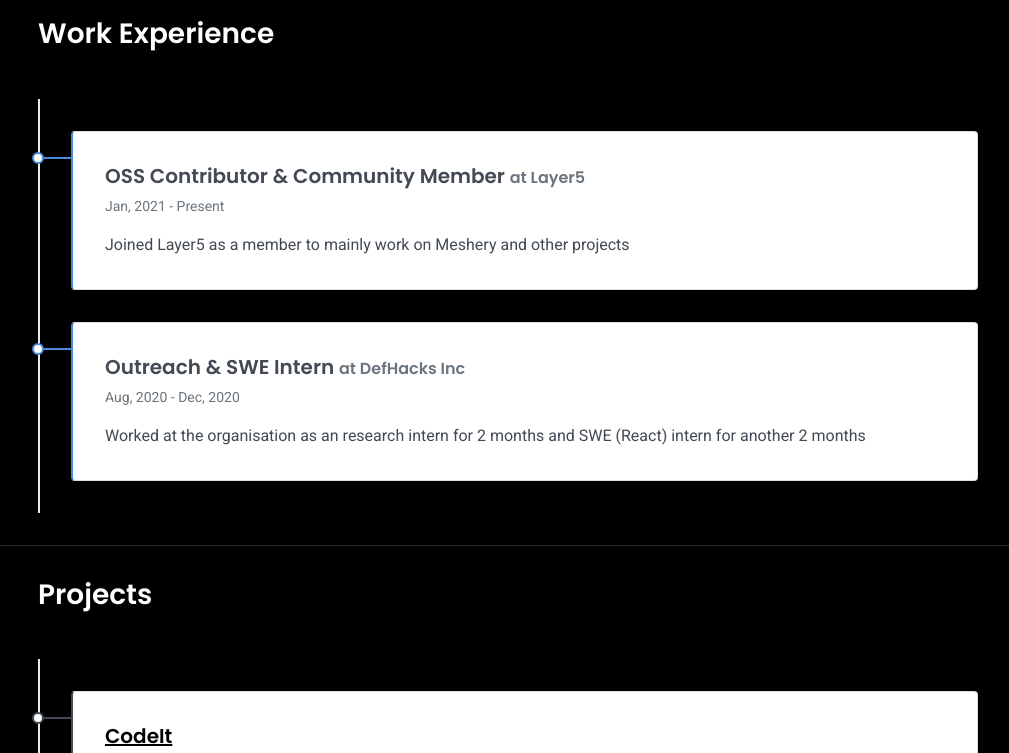
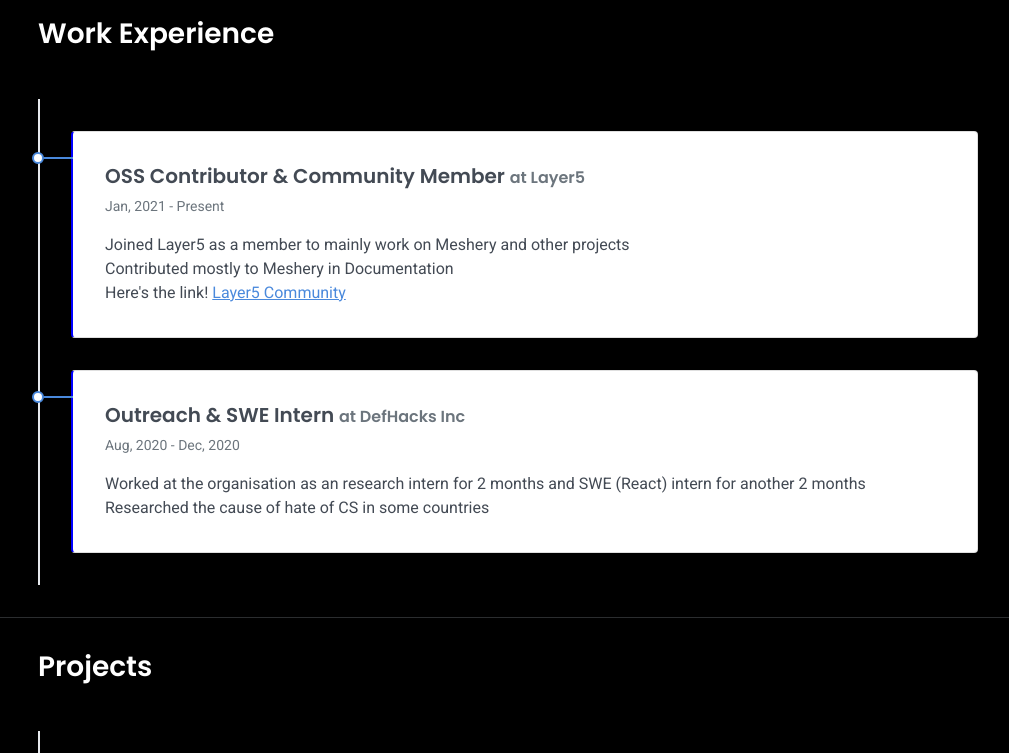
Before and after one commit to alphaX86/alphax86.github.io, a plain HTML site: page index.html in a window 1280 px wide. Shown: the part 1680-2433 px from the top of the page, without its empty margins (132-1141 px from the left). Drawn offline with Linux system fonts and the light colour scheme.

Commit message:
Add Layer5 link

```diff
--- a/css/main.css
+++ b/css/main.css
@@ -39,7 +39,7 @@
   z-index: 1; }
 
 .timeline-card-primary {
-  border-left-color: #4A89DC; }
+  border-left-color: blue; }
 
 .timeline-card-primary:before {
   border-color: #4A89DC; }
@@ -48,7 +48,7 @@
   background-color: #4A89DC; }
 
 .timeline-card-success {
-  border-left-color: #37BC9B; }
+  border-left-color: green; }
 
 .timeline-card-success:before {
   border-color: #37BC9B; }
--- a/index.html
+++ b/index.html
@@ -187,6 +187,8 @@
           <div class="h5 mb-1">OSS Contributor & Community Member <span class="text-muted h6">at Layer5</span></div>
           <div class="text-muted text-small mb-2">Jan, 2021 - Present</div>
           <div>Joined Layer5 as a member to mainly work on Meshery and other projects</div>
+          <div>Contributed mostly to Meshery in Documentation</div>
+          <div>Here's the link! <a href="https://layer5.io/community/members">Layer5 Community</a></div>
         </div>
       </div>
       <div class="timeline-card timeline-card-primary card shadow-sm">
@@ -194,6 +196,7 @@
           <div class="h5 mb-1">Outreach & SWE Intern <span class="text-muted h6">at DefHacks Inc</span></div>
           <div class="text-muted text-small mb-2">Aug, 2020 - Dec, 2020</div>
           <div>Worked at the organisation as an research intern for 2 months and SWE (React) intern for another 2 months</div>
+          <div>Researched the cause of hate of CS in some countries</div>
         </div>
       </div>
     </div>
```
